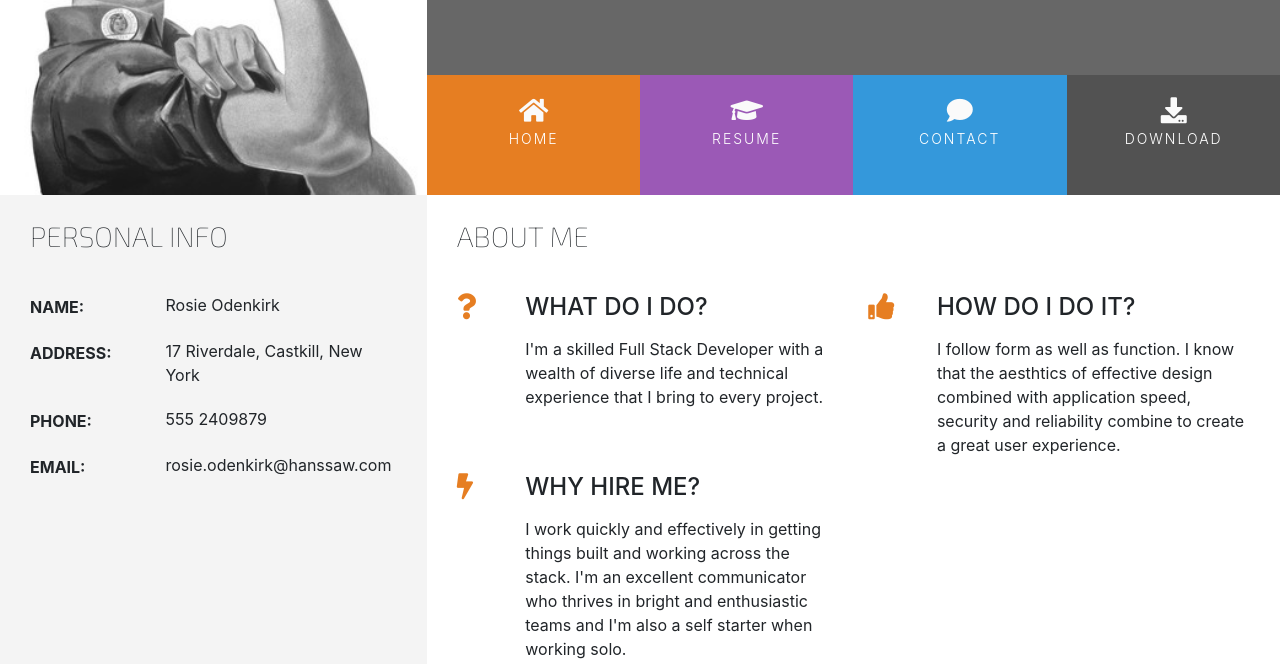
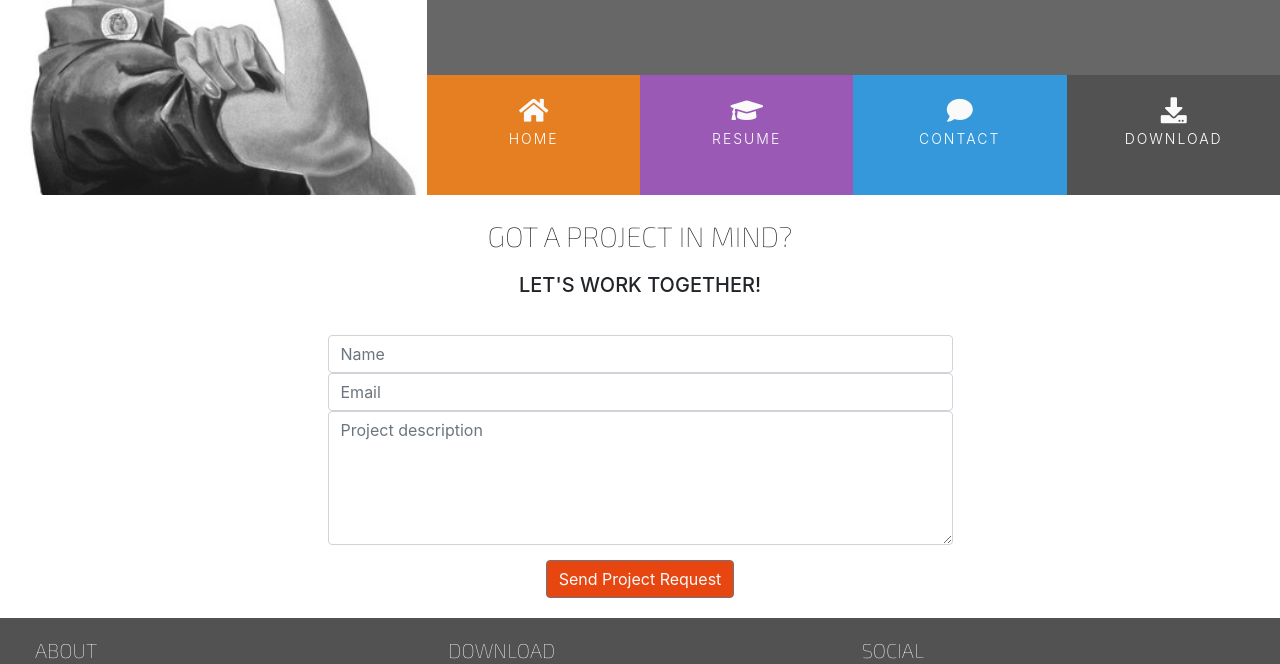
Before and after one commit to Toto-Kotaro-Tanaka/ci-rosie-cv, a plain HTML site: page contact.html in a window 1280 px wide. Shown: the part 174-838 px from the top of the page. Drawn offline with nearby package versions, Linux system fonts and the light colour scheme.

Commit message:
testing to see if hidden rows are hidden in github before final commit

```diff
--- a/assets/css/style.css
+++ b/assets/css/style.css
@@ -34,6 +34,10 @@
 
 .bg-color-work-history {
   background-color: #9b59b6;
+}
+
+.bg-color-contact {
+  background-color: #fff;
 }
 
 /* -------------------------------- Special paddings/margings/text */
@@ -331,3 +335,38 @@ footer {
 .history-items {
   margin-bottom: 30px;
 }
+
+/*--------------------------------- Contact Form */
+.contact-heading {
+  font-family: 'Exo 2', sans-serif;
+  font-weight: 300;
+  margin-top: 25px;
+  margin-bottom: 20px;
+}
+
+.center-form {
+  padding-top: 10px;
+  margin: 0 auto;
+  max-width: 70%;
+}
+
+button[type="submit"] {
+  margin-top: 15px;
+  margin-bottom: 20px;
+  color: #fafafa;
+  background-color: #e84610;
+}
+
+.col {
+  text-align: center;
+}
+
+/*--------------------------------- Media Query */
+@media(min-width: 992px) {
+  .center-form {
+    padding-top: 30px;
+    min-height: 240px;
+    margin: 0 auto;
+    max-width: 50%;
+  }
+}
--- a/contact.html
+++ b/contact.html
@@ -28,19 +28,19 @@
           <div class="col">
             <ul id="nav" class="list-inline menu-container">
               <li class="col-6 col-sm-3 ui-menu-color-home list-inline-item menuitem">
-                <a href="#" class="hvr-sweep-to-bottom"><i class="fa fa-home"
+                <a href="index.html" class="hvr-sweep-to-bottom"><i class="fa fa-home"
                     arial-hidden="true"></i><span>Home</span></a>
               </li>
               <li class="col-6 col-sm-3 ui-menu-color-resume list-inline-item menuitem">
-                <a href="#" class="hvr-sweep-to-bottom"><i class="fa fa-graduation-cap"
+                <a href="resume.html" class="hvr-sweep-to-bottom"><i class="fa fa-graduation-cap"
                     arial-hidden="true"></i><span>Resume</span></a>
               </li>
               <li class="col-6 col-sm-3 ui-menu-color-contact list-inline-item menuitem">
-                <a href="#" class="hvr-sweep-to-bottom"><i class="fa fa-comment" arial-hidden="true"
+                <a href="contact.html" class="hvr-sweep-to-bottom"><i class="fa fa-comment" arial-hidden="true"
                     pan></i><span>Contact</span></a>
               </li>
               <li class="col-6 col-sm-3 ui-menu-color-download list-inline-item menuitem">
-                <a href="#" class="hvr-sweep-to-bottom"><i class="fa fa-download"
+                <a href="assets/cv/rosie-cv.pdf" class="hvr-sweep-to-bottom" target="_blank"><i class="fa fa-download"
                     arial-hidden="true"></i><span>Download</span></a>
               </li>
             </ul>
@@ -51,112 +51,20 @@
   </header>
 
   <section class="container-fluid">
-    <div class="row">
-      <div class="col-md-4 bg-color-personal-info section-column">
-        <div class="row">
-          <div class="col-12">
-            <h3 class="section-heading uppercase">Personal Info</h3>
-          </div>
-        </div>
-        <div class="personal-info-item">
-          <div class="key">
-            <p class="uppercase">
-              Name:
-            </p>
-          </div>
-          <div class="value">
-            <p>
-              Rosie Odenkirk
-            </p>
-          </div>
-        </div>
-        <div class="personal-info-item">
-          <div class="key">
-            <p class="uppercase">
-              Address:
-            </p>
-          </div>
-          <div class="value">
-            <p>
-              17 Riverdale, Castkill, New York
-            </p>
-          </div>
-        </div>
-        <div class="personal-info-item">
-          <div class="key">
-            <p class="uppercase">
-              Phone:
-            </p>
-          </div>
-          <div class="value">
-            <p>
-              555 2409879
-            </p>
-          </div>
-        </div>
-        <div class="personal-info-item">
-          <div class="key">
-            <p class="uppercase">
-              Email:
-            </p>
-          </div>
-          <div class="value">
-            <p>
-              rosie.odenkirk@hanssaw.com
-            </p>
-          </div>
-        </div>
-      </div>
-      <div class="col-sm-8 bg-color-three-reasons section-column">
-        <div class="row">
-          <div class="col">
-            <h3 class="section-heading uppercase">About Me</h3>
-          </div>
-        </div>
-        <div class="row">
-          <div class="col-10 offset-1 offset-sm-0 col-sm-4 col-md-6">
-            <div class="row">
-              <div class="col-2">
-                <i class="three-reasons-icon fa fa-question" aria-hidden="true"></i>
-              </div>
-              <div class="col-10">
-                <h4 class="three-reasons-heading uppercase">What do I do?</h4>
-                <p>
-                  I'm a skilled Full Stack Developer with a wealth of diverse life and technical experience that I bring
-                  to every project.
-                </p>
-              </div>
+    <div class="row bg-color-contact">
+      <div class="col">
+        <h3 class="contact-heading uppercase text-center">Got a project in mind?</h3>
+        <h5 class="uppercase text-center">Let's work together!</h5>
+        <div class="center-form">
+          <form action="" method="post">
+            <input type="text" name="name" id="fullname" placeholder="Name" required class="form-control">
+            <input type="email" name="email" id="emailaddress" placeholder="Email" required class="form-control">
+            <textarea class="form-control" name="projectsummary" id="projectsummary" rows="5" placeholder="Project description"></textarea>
+            <div class="col">
+              <button type="submit" class="btn btn-secondary">Send Project Request</button>
             </div>
-          </div>
-          <div class="col-10 offset-1 offset-sm-0 col-sm-4 col-md-6">
-            <div class="row">
-              <div class="col-2">
-                <i class="three-reasons-icon fa fa-thumbs-up" aria-hidden="true"></i>
-              </div>
-              <div class="col-10">
-                <h4 class="three-reasons-heading uppercase">How do I do it?</h4>
-                <p>
-                  I follow form as well as function. I know that the aesthtics of effective design combined with
-                  application speed, security and reliability combine to create a great user experience.
-                </p>
-              </div>
-            </div>
-          </div>
-          <div class="col-10 offset-1 offset-sm-0 col-sm-4 col-md-6">
-            <div class="row">
-              <div class="col-2">
-                <i class="three-reasons-icon fa fa-bolt" aria-hidden="true"></i>
-              </div>
-              <div class="col-10">
-                <h4 class="three-reasons-heading uppercase">Why hire me?</h4>
-                <p>
-                  I work quickly and effectively in getting things built and working across the stack. I'm an excellent
-                  communicator who thrives in bright and enthusiastic teams and I'm also a self starter when working
-                  solo.
-                </p>
-              </div>
-            </div>
-          </div>
+          </form>
+
         </div>
       </div>
     </div>
@@ -175,7 +83,7 @@
         <h5 class="uppercase general-sub">Download</h5>
         <p class="inline-block">
           Need a printable version of my CV? Download it here.
-          <a href="#" target="_blank" class="cv-pdf">
+          <a href="assets/cv/rosie-cv.pdf" target="_blank" class="cv-pdf">
             <i class="fa fa-download" arial-hidden="true"></i>
             <span class="sr-only">Download Link</span>
           </a>
```
Also changed, not shown: index.html (+5 -5 lines), resume.html (+5 -5 lines), 1 other file.
